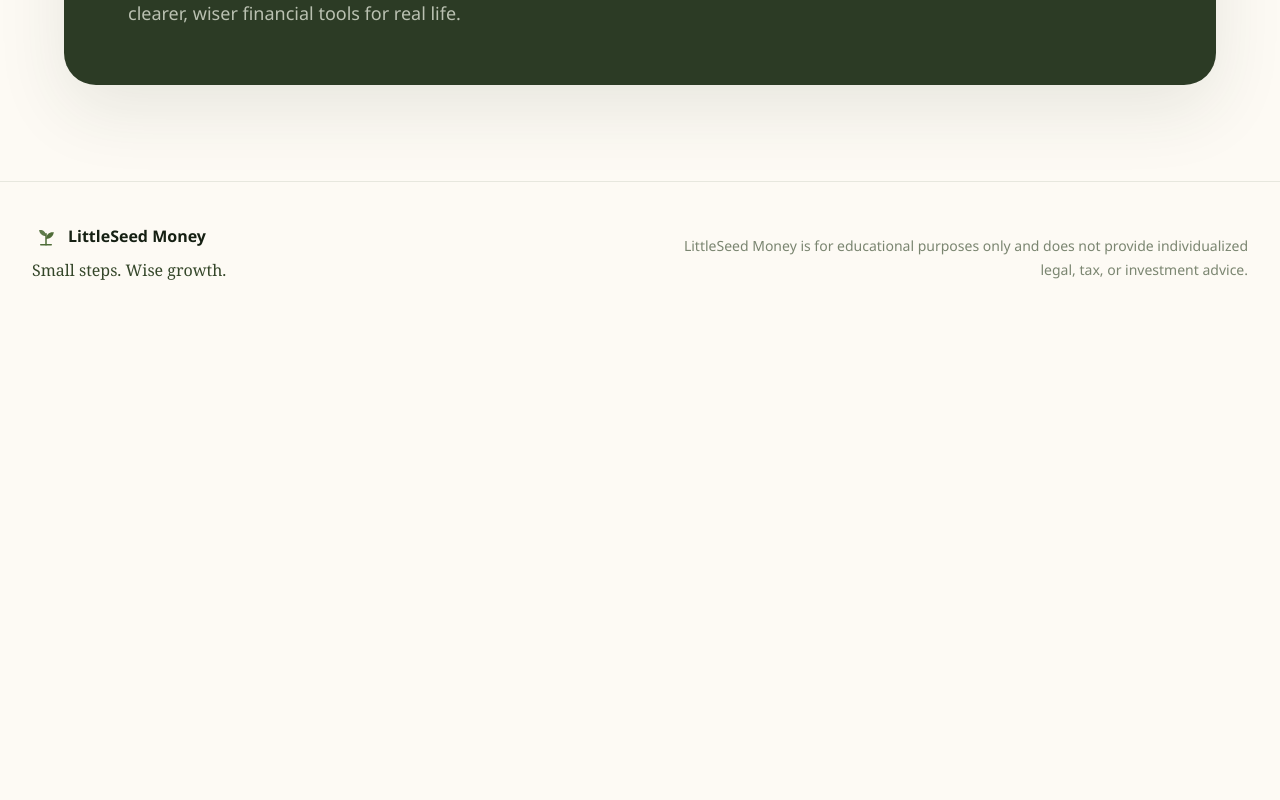
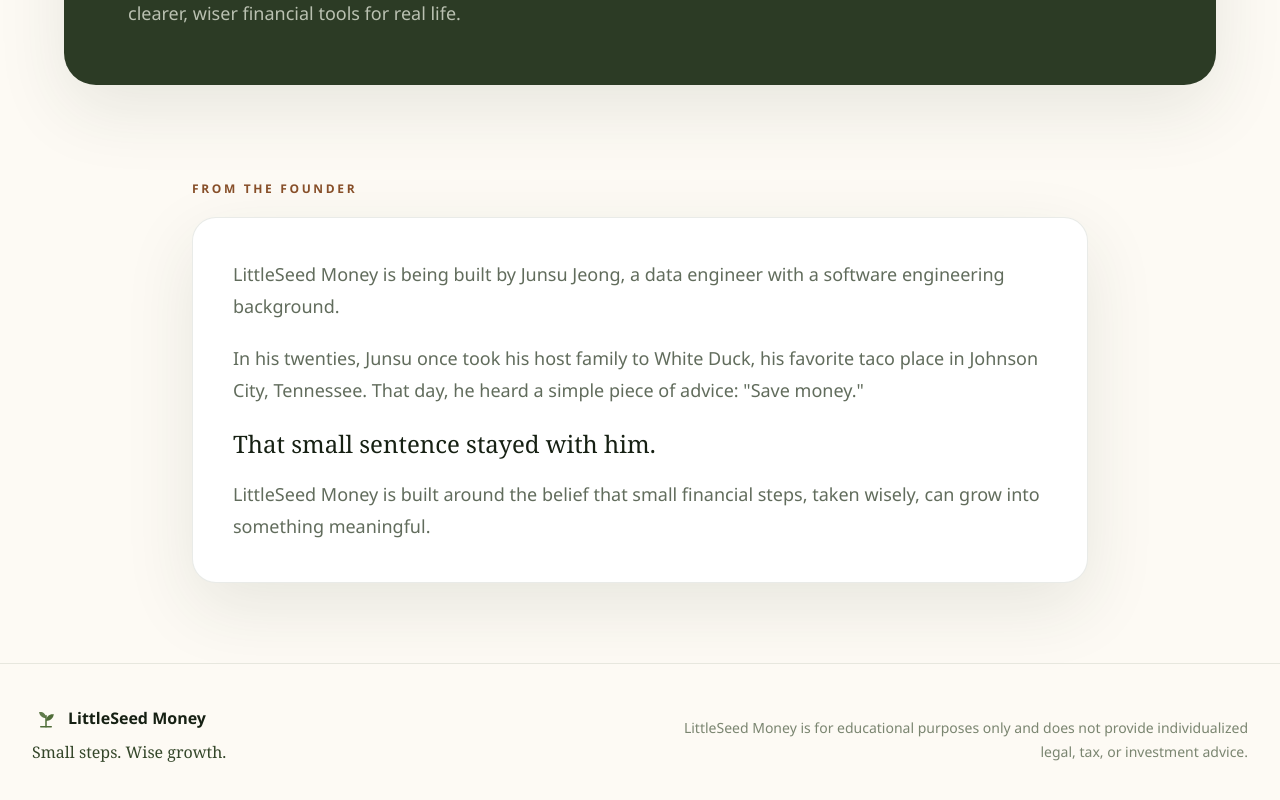
Before and after one commit to LittleSeedMoney/littleseed-money-landing, a Next.js app: page / in a window 1280 px wide. Shown: the part 3313-4113 px from the top of the page. Before the commit the page ends 3635 px from the top, so only its background shows below. Built offline with nearby package versions, Linux system fonts and the light colour scheme.

Commit message:
Add founder note to landing page

```diff
--- a/app/page.tsx
+++ b/app/page.tsx
@@ -211,6 +211,32 @@
         </div>
       </section>
 
+      <section className="bg-earth-50 px-6 pb-20 lg:px-8">
+        <div className="mx-auto max-w-4xl">
+          <p className="text-xs font-bold uppercase tracking-[0.22em] text-earth-700">
+            From the founder
+          </p>
+          <div className="mt-5 rounded-3xl border border-seed-900/10 bg-white p-7 shadow-soft sm:p-10">
+            <p className="text-lg leading-8 text-seed-900/75">
+              LittleSeed Money is being built by Junsu Jeong, a data engineer
+              with a software engineering background.
+            </p>
+            <p className="mt-5 text-lg leading-8 text-seed-900/75">
+              In his twenties, Junsu once took his host family to White Duck,
+              his favorite taco place in Johnson City, Tennessee. That day, he
+              heard a simple piece of advice: "Save money."
+            </p>
+            <p className="mt-5 font-display text-2xl leading-9 text-seed-950">
+              That small sentence stayed with him.
+            </p>
+            <p className="mt-4 text-lg leading-8 text-seed-900/75">
+              LittleSeed Money is built around the belief that small financial
+              steps, taken wisely, can grow into something meaningful.
+            </p>
+          </div>
+        </div>
+      </section>
+
       <Footer />
     </main>
   );
```
